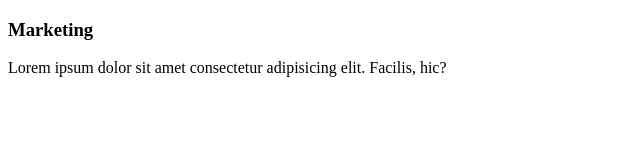
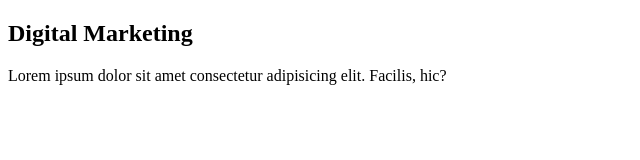
Before and after one commit to AnnaGrygoryeva-01/M3--DOM-elements, a plain HTML site: page index.html in a window 1280 px wide. Shown: the whole page, without its empty margins (0-640 px from the left). Drawn offline with Linux system fonts and the light colour scheme.

Commit message:
Update info

```diff
--- a/index.html
+++ b/index.html
@@ -3,12 +3,12 @@
   <head>
     <meta charset="UTF-8" />
     <meta name="viewport" content="width=device-width, initial-scale=1.0" />
-    <script defer="./index.js"></script>
+    <script src="./index.js" defer></script>
     <title>Document</title>
   </head>
   <body>
-    <section class="sectionMarketing">
-      <h3>Marketing</h3>
+    <section class="sectionDigitalMarketing">
+      <h2>Digital Marketing</h2>
       <p>
         Lorem ipsum dolor sit amet consectetur adipisicing elit. Facilis, hic?
       </p>
```
